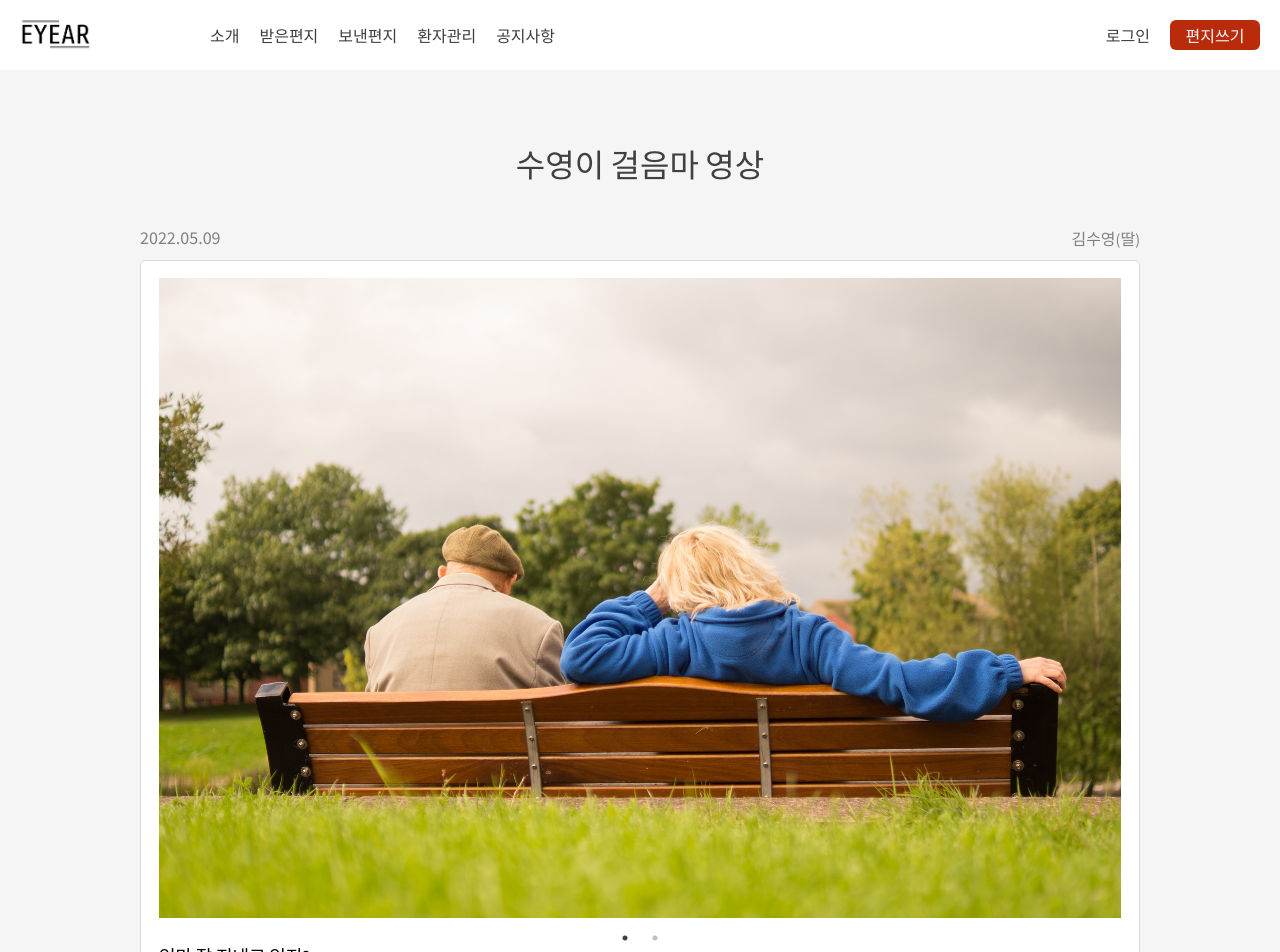
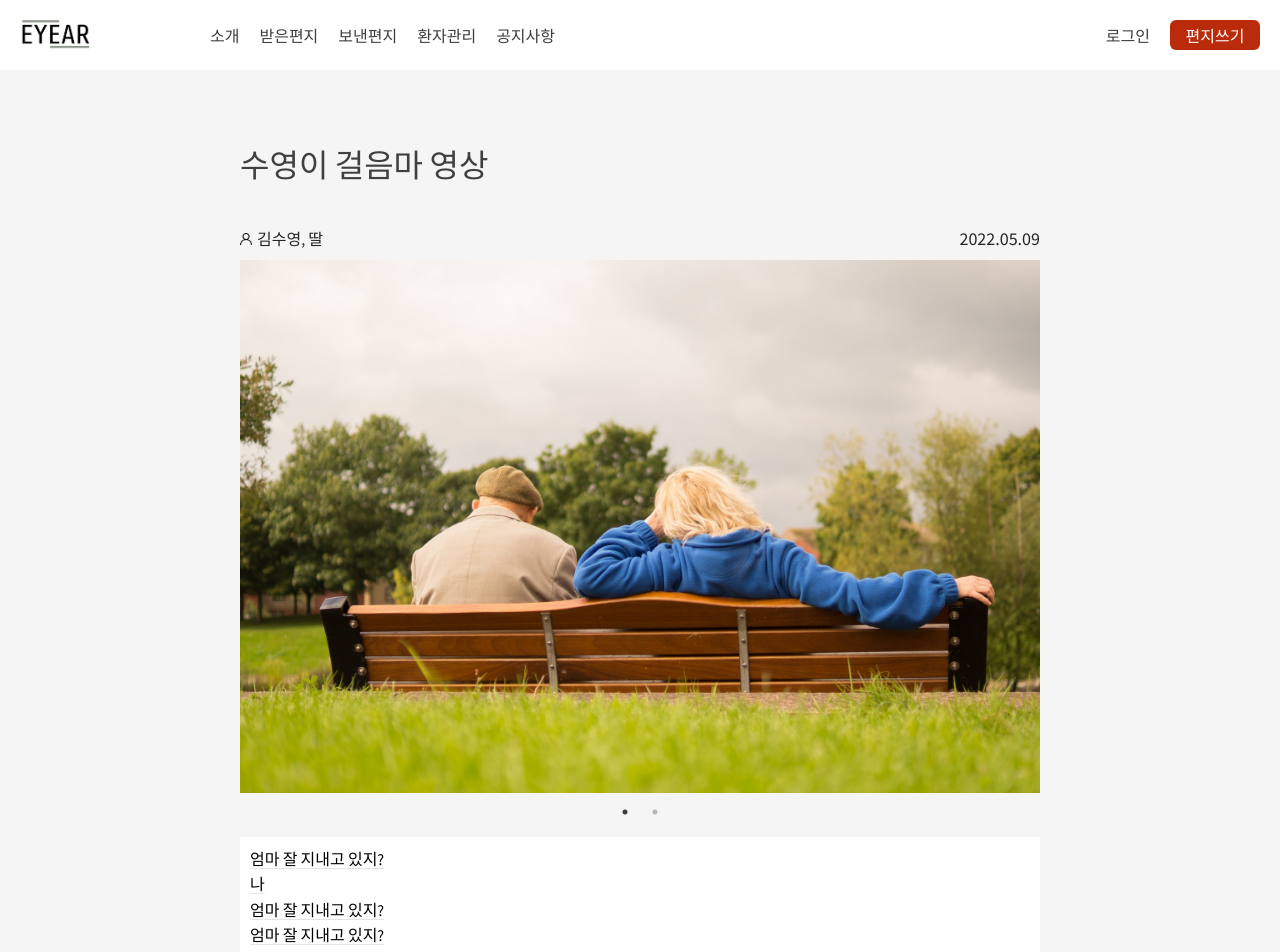
Before and after one commit to eyear22/eyear_frontend, a React (Create React App) app: page /detail/1 in a window 1280 px wide. Shown: the top 952 px of the page. Built offline with nearby package versions, Linux system fonts and the light colour scheme; no server answers.

Commit message:
[CHORE] 편지 디테일 페이지 UI 수정

```diff
--- a/src/components/common/Layout.js
+++ b/src/components/common/Layout.js
@@ -8,7 +8,7 @@ const Layout = ({ title, width, children }) => {
     <>
       <Header />
       <Container>
-        <Title>{title}</Title>
+        <Title width={width}>{title}</Title>
         <Wrap width={width}>{children}</Wrap>
       </Container>
       <Footer />
@@ -28,15 +28,15 @@ const Container = styled.div`
 `;
 
 const Title = styled.div`
-  width: 800px;
+  width: ${(props) => (props.width || 800) + 'px'};
   color: #404040;
   font-size: 32px;
-  text-align: center;
+  text-align: left;
   ${mobile({ width: '100%' })}
 `;
 
 const Wrap = styled.div`
-  width: ${(props) => props.width + 'px' || '800px'};
+  width: ${(props) => (props.width || 800) + 'px'};
   ${mobile({ width: '100%' })}
 `;
 
--- a/src/components/detail/ButtonArea.js
+++ b/src/components/detail/ButtonArea.js
@@ -11,6 +11,7 @@ const ButtonArea = () => {
 };
 
 const Container = styled.div`
+  margin-top: 40px;
   display: flex;
   flex-direction: row;
   justify-content: flex-end;
--- a/src/components/detail/Content.js
+++ b/src/components/detail/Content.js
@@ -7,6 +7,10 @@ const Content = ({ img, writing }) => {
       <ImageSlide />
       <Wrap>
         {'엄마 잘 지내고 있지?'} <div /> {'나'}
+        <div /> {'엄마 잘 지내고 있지?'}
+        <div /> {'엄마 잘 지내고 있지?'}
+        <div /> {'엄마 잘 지내고 있지?'}
+        <div /> {'엄마 잘 지내고 있지?'}
       </Wrap>
     </Container>
   );
@@ -15,13 +19,17 @@ const Content = ({ img, writing }) => {
 const Container = styled.div`
   display: flex;
   flex-direction: column;
-  padding: 10px;
+  margin-top: 10px;
 `;
 
 const Wrap = styled.div`
-  margin-top: 20px;
+  background-color: #fff;
+  padding: 10px;
+  margin-top: 40px;
   line-height: 160%;
   text-decoration: underline;
+  text-decoration-color: #e4e4e4;
+  text-underline-offset: 3px;
 `;
 
 export default Content;
--- a/src/components/detail/VideoArea.js
+++ b/src/components/detail/VideoArea.js
@@ -13,9 +13,7 @@ const VideoArea = ({ videoId }) => {
   );
 };
 
-const Container = styled.div`
-  padding: 10px;
-`;
+const Container = styled.div``;
 
 const Video = styled.video`
   width: 100%;
--- a/src/pages/Detail.js
+++ b/src/pages/Detail.js
@@ -5,6 +5,7 @@ import { useEffect, useState } from 'react';
 import ButtonArea from '../components/detail/ButtonArea';
 import Content from '../components/detail/Content';
 import VideoArea from '../components/detail/VideoArea';
+import UserIcon from '../assets/icon_user.png';
 
 const LetterData = [
   {
@@ -34,17 +35,18 @@ const Detail = () => {
   }, []);
 
   return (
-    <Layout title="수영이 걸음마 영상" width={1000}>
+    <Layout title="수영이 걸음마 영상" width={800}>
       <Container>
         <Info>
+          <From>
+            <Icon src={UserIcon} />
+            김수영, 딸
+          </From>
           <Date>2022.05.09</Date>
-          <From>김수영(딸)</From>
         </Info>
-        <Wrap>
-          {videoDetail.post_id && <VideoArea videoId={videoDetail.video} />}
-          <Content img={LetterData.img} writing={LetterData.content} />
-          <ButtonArea />
-        </Wrap>
+        {videoDetail.post_id && <VideoArea videoId={videoDetail.video} />}
+        <Content img={LetterData.img} writing={LetterData.content} />
+        <ButtonArea />
       </Container>
     </Layout>
   );
@@ -57,7 +59,8 @@ const Info = styled.div`
   margin-bottom: 10px;
   display: flex;
   justify-content: space-between;
-  color: #808080;
+  color: #252525;
+  align-items: center;
 `;
 
 const Date = styled.div`
@@ -68,13 +71,9 @@ const From = styled.div`
   font-size: 16px;
 `;
 
-const Wrap = styled.div`
-  padding: 7px 8px;
-  border: 1px solid #d9d9d9;
-  border-radius: 5px;
-  background-color: #fff;
-  width: ${(props) => props.width || '100%-16px'};
-  font-size: 18px;
+const Icon = styled.img`
+  width: 12px;
+  margin-right: 5px;
 `;
 
 export default Detail;
```
